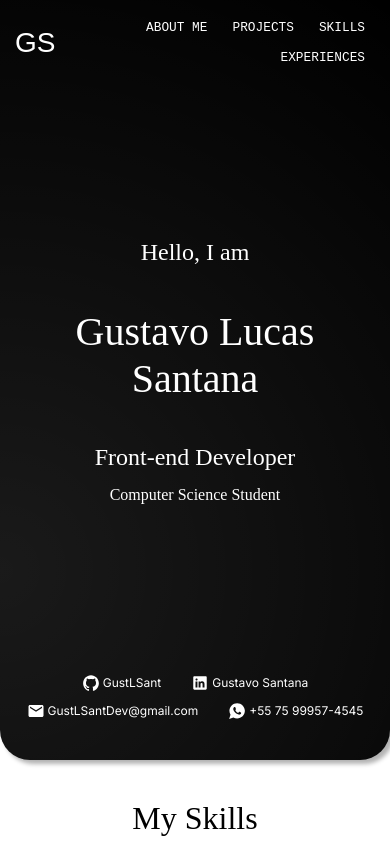
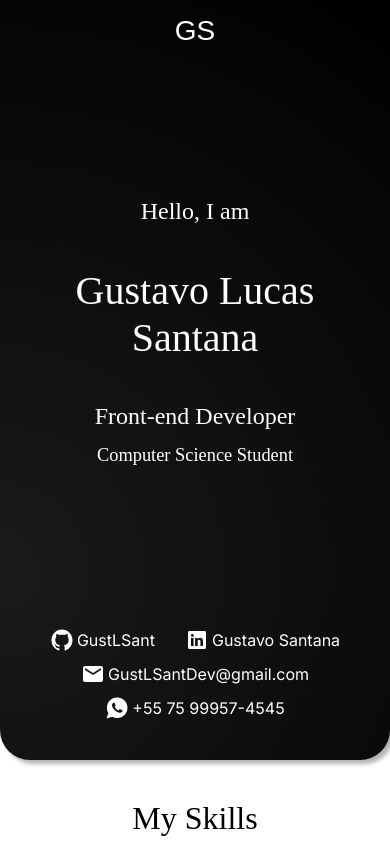
Before and after one commit to GustLSant/web-portifolio, a React (Create React App) app: page / in a window 390 px wide. Shown: the top 844 px of the page. Built offline with nearby package versions, Linux system fonts and the light colour scheme; a web font is replaced by a local one.

Commit message:
revisao responsividade IntroSection

```diff
--- a/src/components/IntroSection/IntroSection.css
+++ b/src/components/IntroSection/IntroSection.css
@@ -57,15 +57,30 @@
     cursor: pointer;
 }
 
-@media (max-width: 900px) {
+@media (max-width: 1030px) {
     .intro-section__header{
         display: flex;
         justify-content: space-between;
         align-items: center;
-        /* flex-wrap: wrap; */
     }
 
     .intro-section__header .head__email{
+        display: none;
+    }
+}
+
+@media (max-width: 900px) {
+    .intro-section__header{
+        display: flex;
+        justify-content: center;
+        align-items: center;
+    }
+
+    .intro-section__header .head__email{
+        display: none;
+    }
+
+    .intro-section__header nav{
         display: none;
     }
 }
@@ -95,9 +110,10 @@
     flex-direction: column;
     align-items: center;
     gap: 15px;
+    padding-bottom: 10px;
 }
 .intro-section__intro > div p:nth-child(1){ font-size: clamp(1.5em, 4.5vw, 2.5em); } /* 2.25em */
-.intro-section__intro > div p:nth-child(2){ font-size: clamp(1.0em, 3.25vw, 1.75em); } /* 1.25em */
+.intro-section__intro > div p:nth-child(2){ font-size: clamp(1.15em, 3.25vw, 1.75em); } /* 1.25em */
 
 
 
@@ -112,7 +128,8 @@
     row-gap: 10px;
     padding: 0px 20px;
     padding-bottom: 40px;
-    font-size: clamp(0.75em, 3.0vw, 1.10em);
+    font-size: clamp(1.0em, 3.0vw, 1.10em);
+    word-break: break-all;
 }
 
 .intro-section__contact > div{
```
